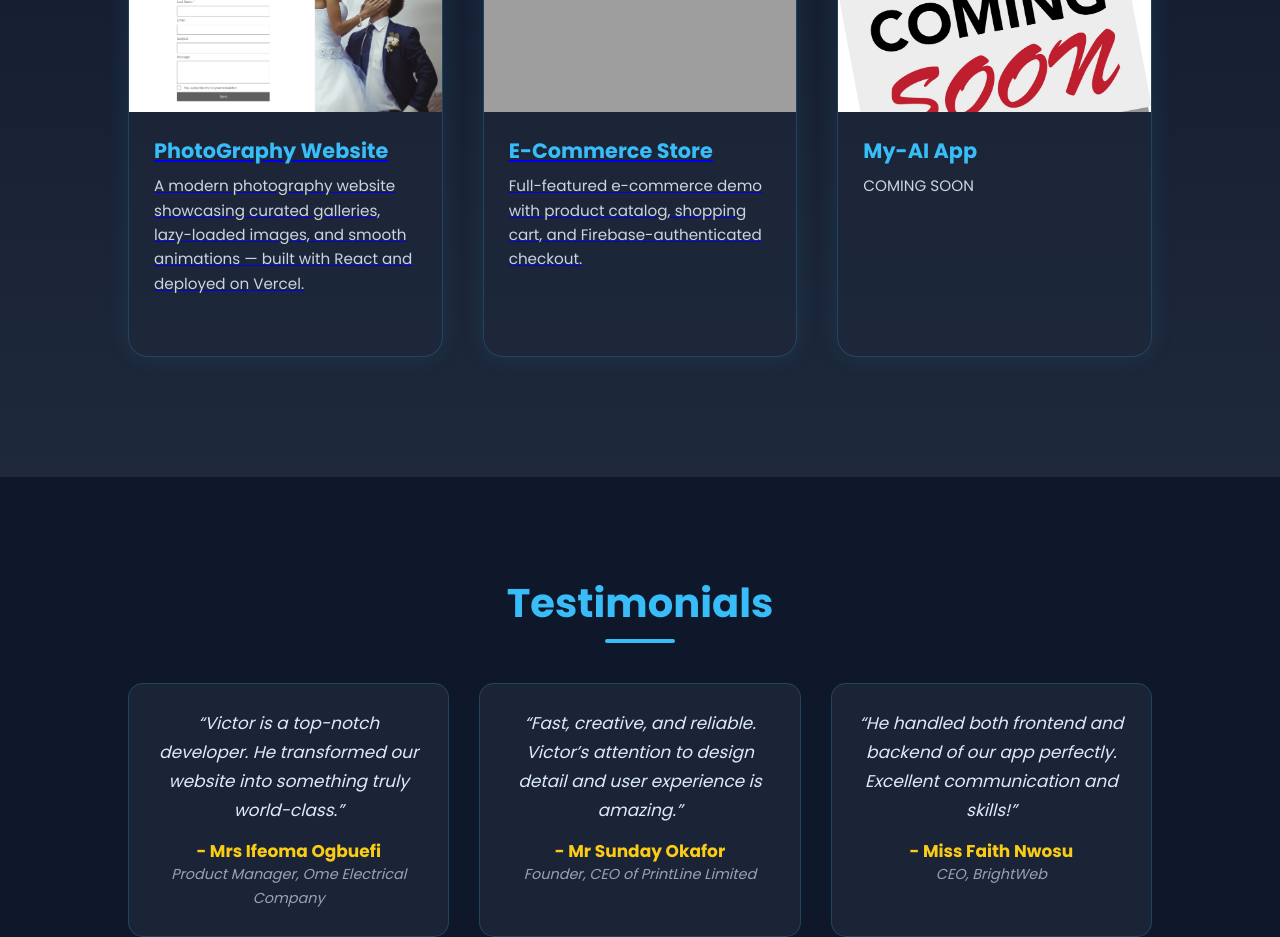
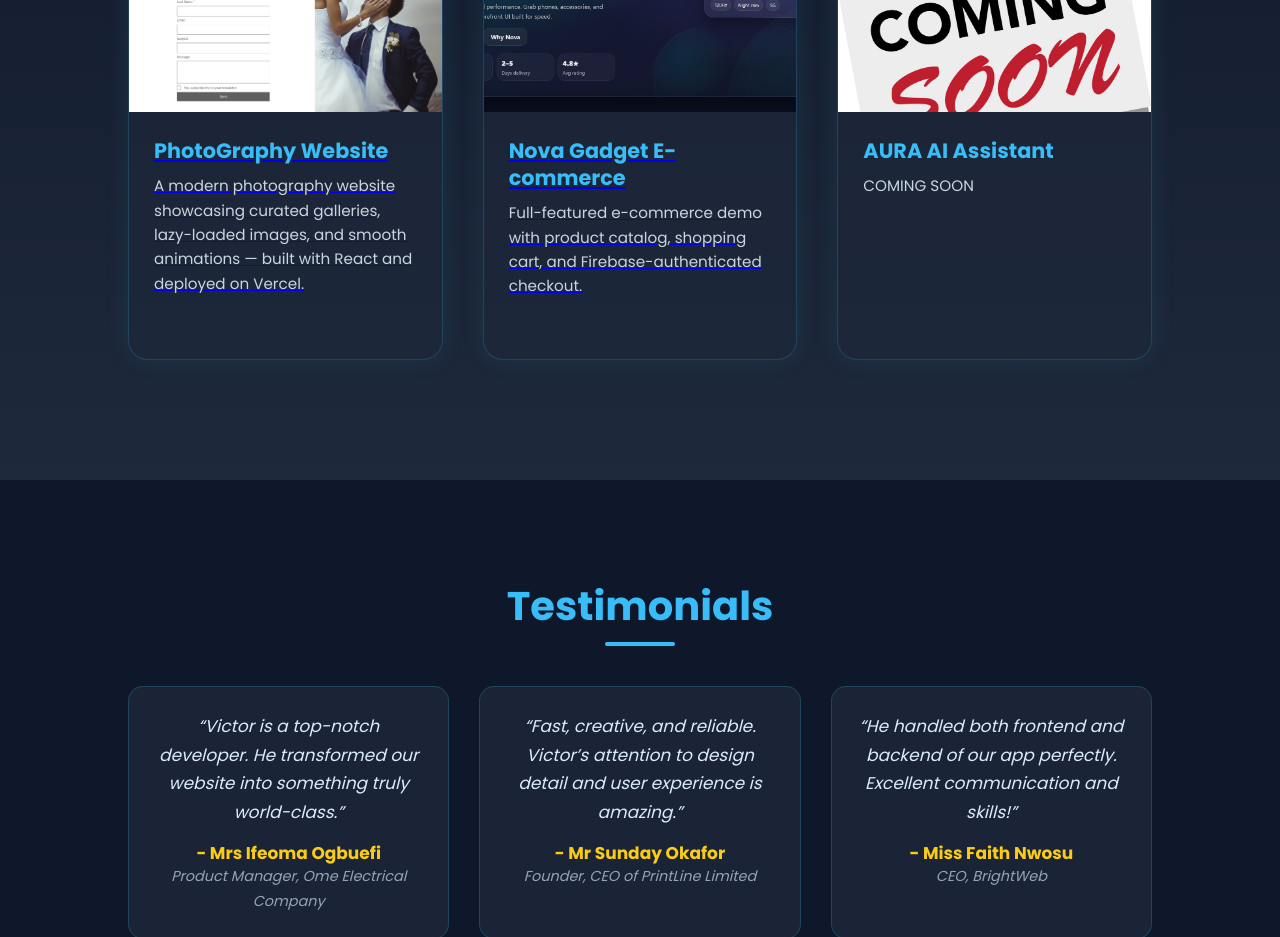
Before and after one commit to RealLoner49/my-portfolio, a React (Create React App) app: page / in a window 1280 px wide. Shown: the part 5560-6497 px from the top of the page. Built offline with nearby package versions, Linux system fonts and the light colour scheme; grey boxes are pictures that could not be loaded.

Commit message:
update projectjsx

```diff
--- a/src/components/Projects.jsx
+++ b/src/components/Projects.jsx
@@ -11,14 +11,14 @@ const projects = [
     github: "https://github.com/RealLoner49/PhotoGraphy",
   },
   {
-    title: "E-Commerce Store",
+    title: "Nova Gadget E-commerce",
     desc: "Full-featured e-commerce demo with product catalog, shopping cart, and Firebase-authenticated checkout.",
     img: "/nova-gadget.jpeg",
     live: "htps://nova-gadget.vercel.app/",
     github: "https://github.com/RealLoner49/nova-gadget",
   },
   {
-    title: "My-AI App",
+    title: "AURA AI Assistant",
     desc: "COMING SOON",
     //  desc: "My-AI App — lightweight React-Native with local state-based prompt handling, result previews, and polished UX.",
     img: "/coming-soon.jpg",
```
Also changed, not shown: public/nova-gadget.jpeg (renamed from public/nova-gadegt.jpeg).
